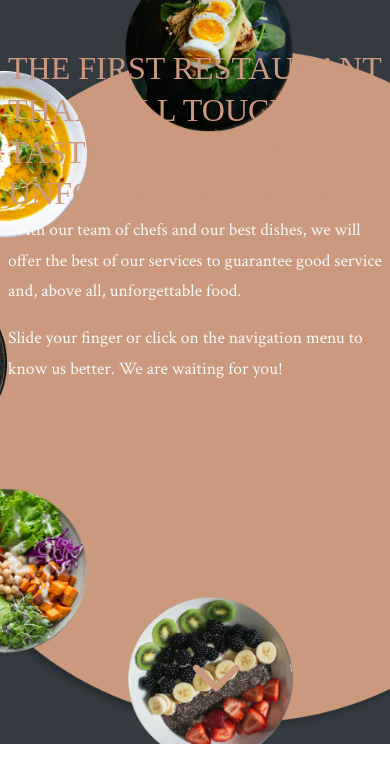
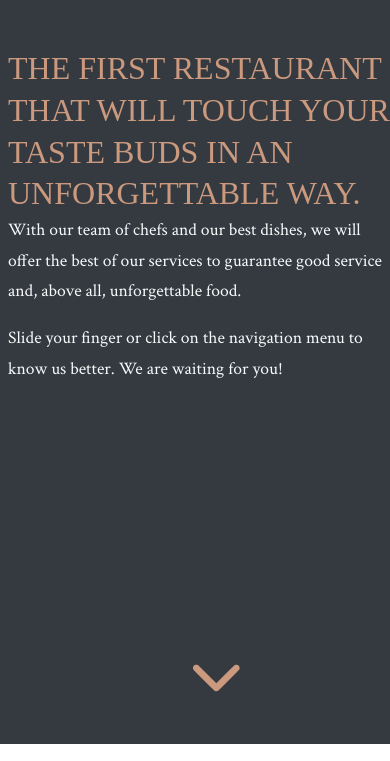
Before and after one commit to gabrielsenaco/restaurant-page, a plain HTML site: page index.html in a window 390 px wide. Shown: the part 83-844 px from the top of the page. Drawn offline with nearby package versions, Linux system fonts and the light colour scheme; a web font is replaced by a local one.

Commit message:
Remove home background image on mobile

```diff
--- a/index.html
+++ b/index.html
@@ -2,7 +2,7 @@
 <html>
 
 <head>
-  <title>Restaurant Page</title>
+  <title>🥗 Restaurant Page</title>
   <meta charset="utf-8" />
   <link rel="stylesheet" type="text/css" href="styles/reset.css">
   <link rel="stylesheet" type="text/css" href="styles/style.css">
--- a/styles/style.css
+++ b/styles/style.css
@@ -370,7 +370,7 @@ section {
   }
 
   #home {
-    /*background-image: none;*/
+    background-image: none;
   }
 
   #home p,
```
